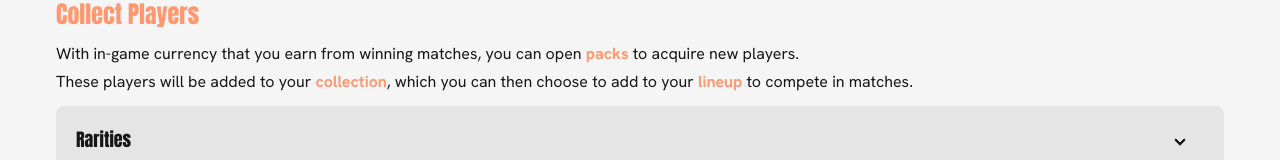
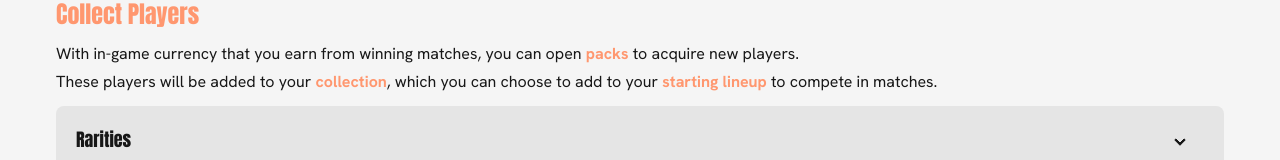
Before and after one commit to kaito24mako/dream-team, a React (Vite) app in the folder client/: page /how-to-play in a window 1280 px wide. Shown: the part 242-402 px from the top of the page. Built offline with nearby package versions, Linux system fonts and the light colour scheme; no server answers.

Commit message:
update battle page route + how-to-play content changes

```diff
--- a/client/src/App.tsx
+++ b/client/src/App.tsx
@@ -41,7 +41,7 @@ function App() {
             </Route>
 
             <Route element={<BattleLayout />}>
-              <Route path="/battle/:levelSlug" element={<BattlePage />} />
+              <Route path="/league/match/:levelSlug" element={<BattlePage />} />
             </Route>
           </Routes>
         </Router>
--- a/client/src/components/features/howToPlay-page/CollectSection.tsx
+++ b/client/src/components/features/howToPlay-page/CollectSection.tsx
@@ -1,3 +1,5 @@
+import packsScreenshot from "../../../assets/screenshots/packs-ss.png";
+
 function CollectSection() {
   return (
     <div className="flex flex-col gap-3">
@@ -11,9 +13,9 @@ function CollectSection() {
         <p>
           These players will be added to your{" "}
           <span className="font-bold text-secondary">collection</span>, which
-          you can then choose to add to your{" "}
-          <span className="font-bold text-secondary">lineup</span> to compete in
-          matches.
+          you can choose to add to your{" "}
+          <span className="font-bold text-secondary">starting lineup</span> to
+          compete in matches.
         </p>
       </div>
 
@@ -53,8 +55,13 @@ function CollectSection() {
         <div className="collapse-content p-0!">
           <p className="mt-2">
             There are four unique packs, each with different drop rates for
-            player rarities (outlined on the front cover of each pack).
+            player rarities.
           </p>
+          <img
+            src={packsScreenshot}
+            alt="The packs with their chances for pulling different player rarities"
+            className="w-180 rounded-lg border border-base-300 shadow-sm mt-2"
+          />
         </div>
       </div>
     </div>
--- a/client/src/components/features/howToPlay-page/CompeteSection.tsx
+++ b/client/src/components/features/howToPlay-page/CompeteSection.tsx
@@ -62,10 +62,8 @@ function CompeteSection() {
             </p>
             <p>
               Your{" "}
-              <span className="font-bold text-secondary">
-                win percentage increases by 10%
-              </span>{" "}
-              for each{" "}
+              <span className="font-bold text-secondary">win percentage</span>{" "}
+              increases by 10% for each{" "}
               <span className="font-bold text-secondary">
                 position match-up
               </span>{" "}
--- a/client/src/components/features/league-page/MatchItem.tsx
+++ b/client/src/components/features/league-page/MatchItem.tsx
@@ -45,7 +45,7 @@ function MatchItem({
           currency={loss}
           currencyColor="text-red-500"
         />
-        <Link to={`/battle/lvl${level}`}>
+        <Link to={`/league/match/lvl${level}`}>
           <Button size="small" bgColor="primary" textColor="black">
             Play
           </Button>
--- a/client/src/pages/battle/BattlePage.tsx
+++ b/client/src/pages/battle/BattlePage.tsx
@@ -8,9 +8,9 @@ import {
 } from "../../utils/data/getOpponents";
 
 import Button from "../../components/common/button/Button";
-import Scoreboard from "../../components/features/battle-page/Scoreboard";
-import Team from "../../components/features/battle-page/Team";
-import VSList from "../../components/features/battle-page/VSList";
+import Scoreboard from "../../components/features/battle-page/Scoreboard.js";
+import Team from "../../components/features/battle-page/Team.js";
+import VSList from "../../components/features/battle-page/VSList.js";
 import RegularCardXS from "../../components/common/playerCard/RegularCardXS";
 import FullArtCardXS from "../../components/common/playerCard/FullArtCardXS";
 
```
Also changed, not shown: 1 other file (tests, documents, lock files or other folders).
